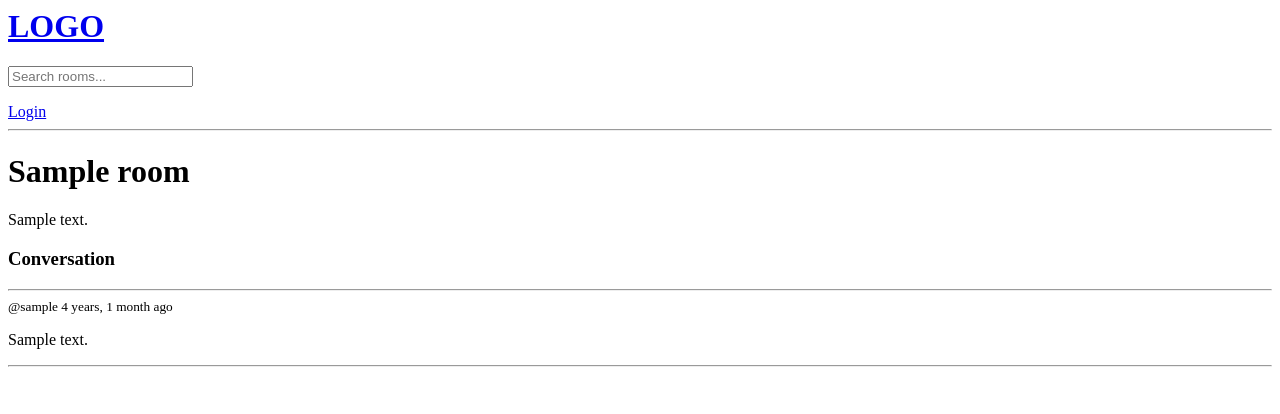
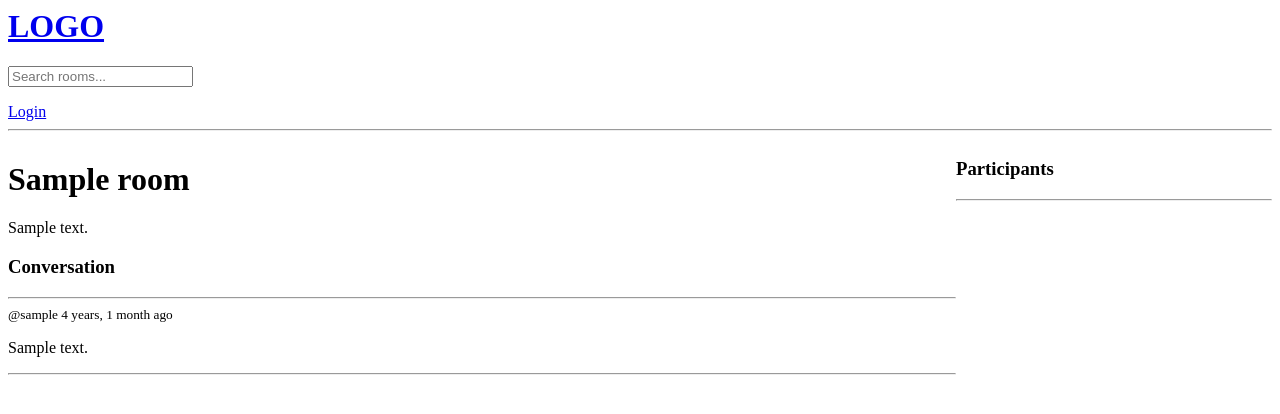
Before and after one commit to maxsim86/studybud, a Django app: page /room/1/ in a window 1280 px wide. Shown: the top 414 px of the page. Run offline with Django 5.2, Linux system fonts and the light colour scheme; tables that the repository leaves empty hold one stand-in row (values such as "Sample post").

Commit message:
add participants at right side

```diff
--- a/base/templates/base/room.html
+++ b/base/templates/base/room.html
@@ -1,6 +1,20 @@
 {% extends "main.html" %}
 
 {% block content %}
+
+<style>
+    .room-container{
+        display: grid;
+        grid-template-columns: 3fr 1fr;
+    }
+</style>
+
+<div class="room-container">
+
+    <div>
+
+
+
     <h1>{{ room.name }}</h1>
     <p>{{room.description}}</p>
 
@@ -20,5 +34,24 @@
 
     </div>
 
+    {% if request.user.is_authenticated %}
+
+    <div class="comment-form">
+    <form method="POST" action="">
+
+        {% csrf_token %}
+        <input type="text" name="body" placeholder="write you message here...">
+    </form>
+    </div>
+    {% endif %}
+
+    </div>
+
+    <div>
+        <h3>Participants</h3>
+        <hr>
+    </div>
+
+</div>
 
 {% endblock content %}
--- a/base/views.py
+++ b/base/views.py
@@ -6,7 +6,7 @@ from django.db.models import Q
 from django.contrib.auth.models import User
 from django.contrib.auth import authenticate, login, logout
 from django.contrib.auth.forms import UserCreationForm
-from .models import Room, Topic
+from .models import Room, Topic, Message
 from .forms import RoomForm
 
 # Create your views here.
@@ -90,6 +90,16 @@ def home(request):
 def room(request, pk):
     room = Room.objects.get(id=pk)
     room_messages = room.message_set.all().order_by('-created')
+
+    if request.method == "POST":
+        # detail user, room dan body diambil dari Message models.py
+        message = Message.objects.create(
+            user = request.user,
+            room = room,
+            body = request.POST.get('body'),
+        )
+        return redirect('room', pk=room.id)
+
     context = {"room": room, "room_messages": room_messages }
     return render(request, "base/room.html", context)
 
```
Lines whose indentation alone changed are shown as unchanged.
